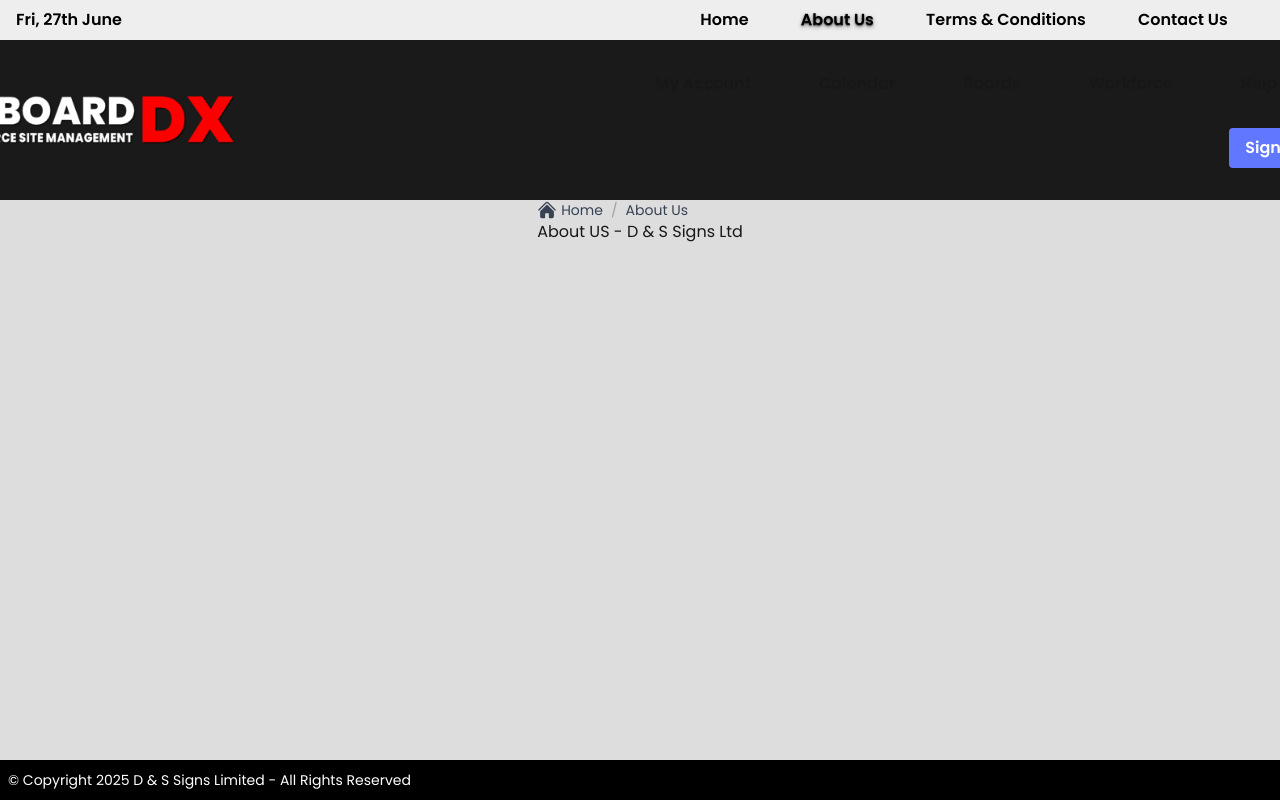
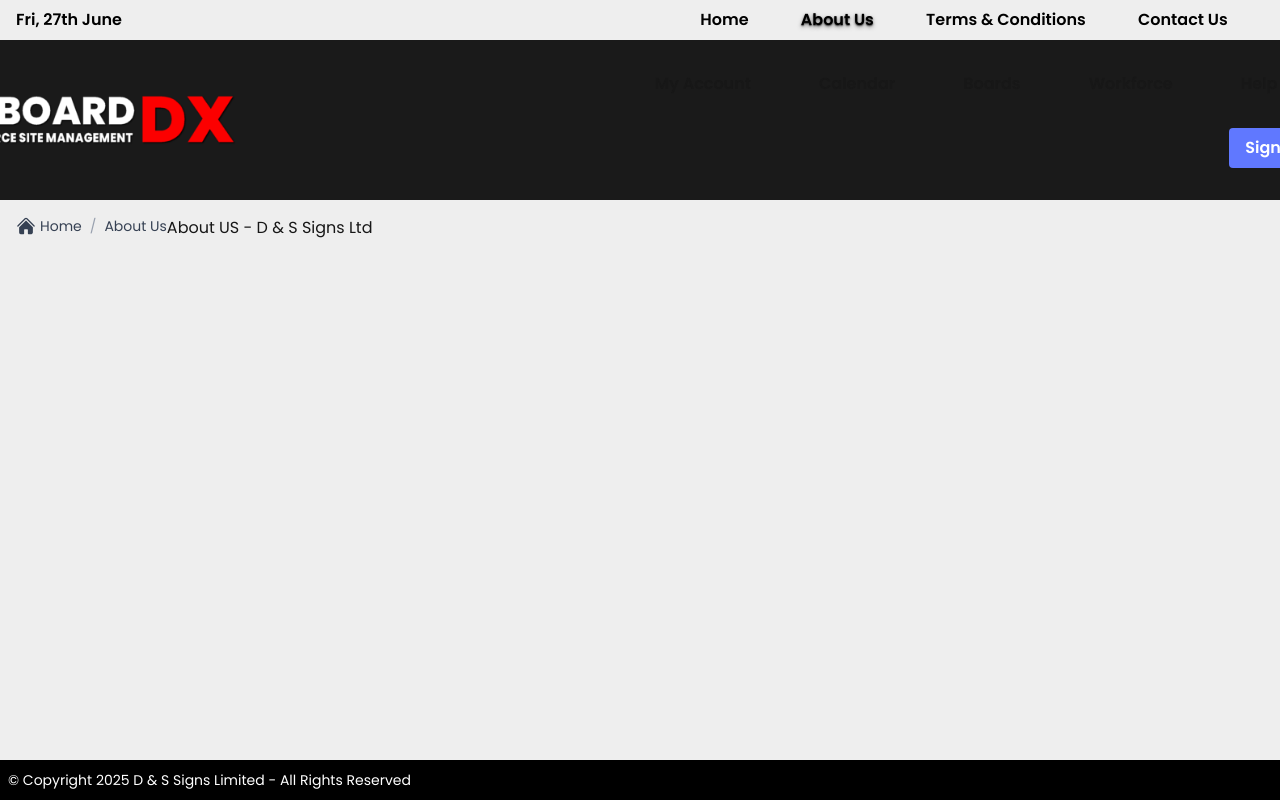
Before and after one commit to UrKo2376/DashboardDX_NextJS, a Next.js app: page /about-us in a window 1280 px wide. Shown: the top 800 px of the page. Built offline with nearby package versions, Linux system fonts and the light colour scheme; no server answers; sample sign-in values are in the browser's storage.

Commit message:
Code tidy up removed unnecessary imports and commented code

```diff
--- a/app/about-us/page.tsx
+++ b/app/about-us/page.tsx
@@ -2,7 +2,7 @@ import Breadcrumb from "@/components/Breadcrumbs/breadcrumb";
 
 export default function About() {
   return (
-        <div>
+        <div className="home-container items-start p-4">
           <Breadcrumb />
           <h1>About US - D & S Signs Ltd</h1>
         </div>
--- a/app/my-account/page.tsx
+++ b/app/my-account/page.tsx
@@ -76,7 +76,7 @@ const [countdown, setCountdown] = useState(5);
       userLevel = "User (Limited Access)";
       break;
     default:
-      userLevel = "No User Level - Contact You're Admin"
+      userLevel = "No User Level - Please Contact You're Admin"
       break;
   }
 
--- a/components/global/main-nav.tsx
+++ b/components/global/main-nav.tsx
@@ -4,7 +4,7 @@ import Link from "next/link";
 import NavLink from "@/lib/nav-link";
 import React, { useState, useEffect } from "react";
 import { signIn, signOut, useSession } from "next-auth/react";
-import { redirect } from "next/dist/server/api-utils";
+
 import { useRouter } from "next/navigation";
 
 export default function MainNav() {
@@ -48,7 +48,6 @@ useEffect(() => {
     } else {
       // Clear password field on successful login
       setPassword("");
-      // Redirect to My Account on successful login
       //setTimeout(()=> router.push("/my-account"), 1000)
       router.push("/my-account")
     }
```
